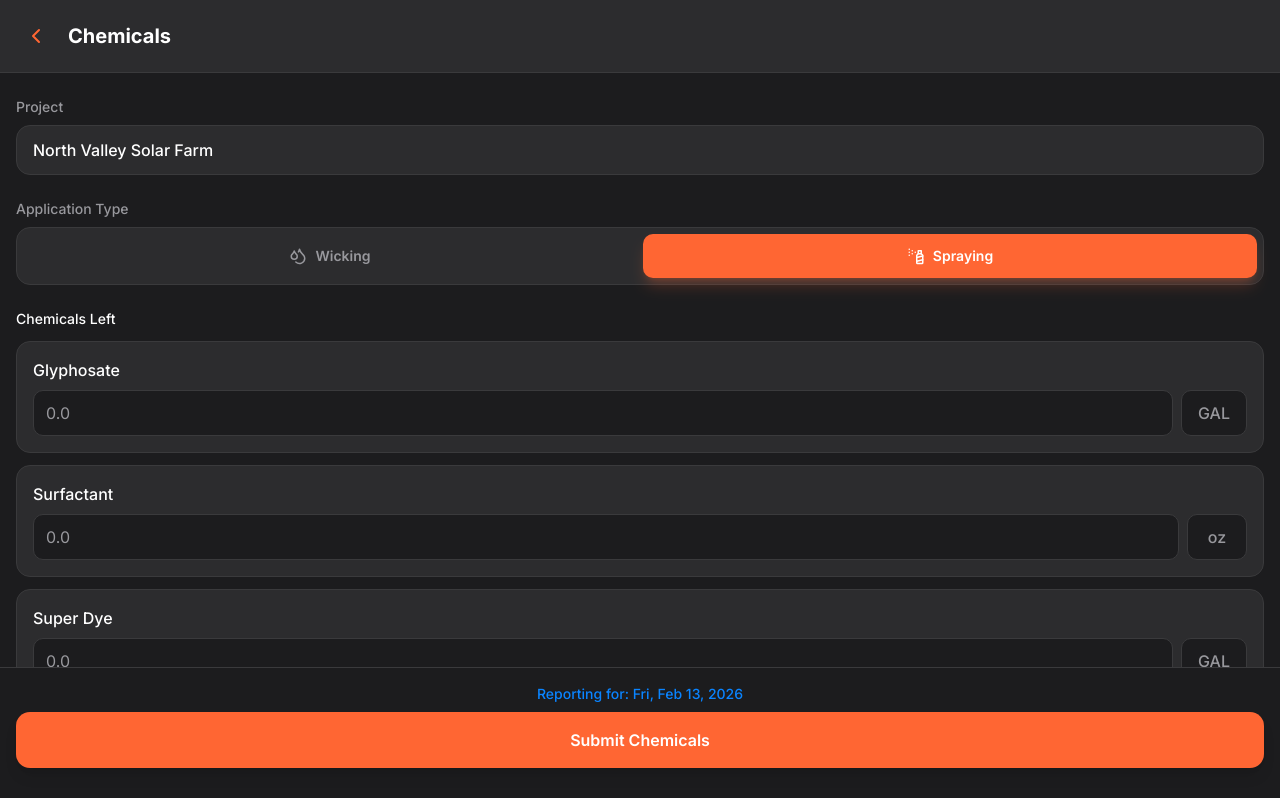
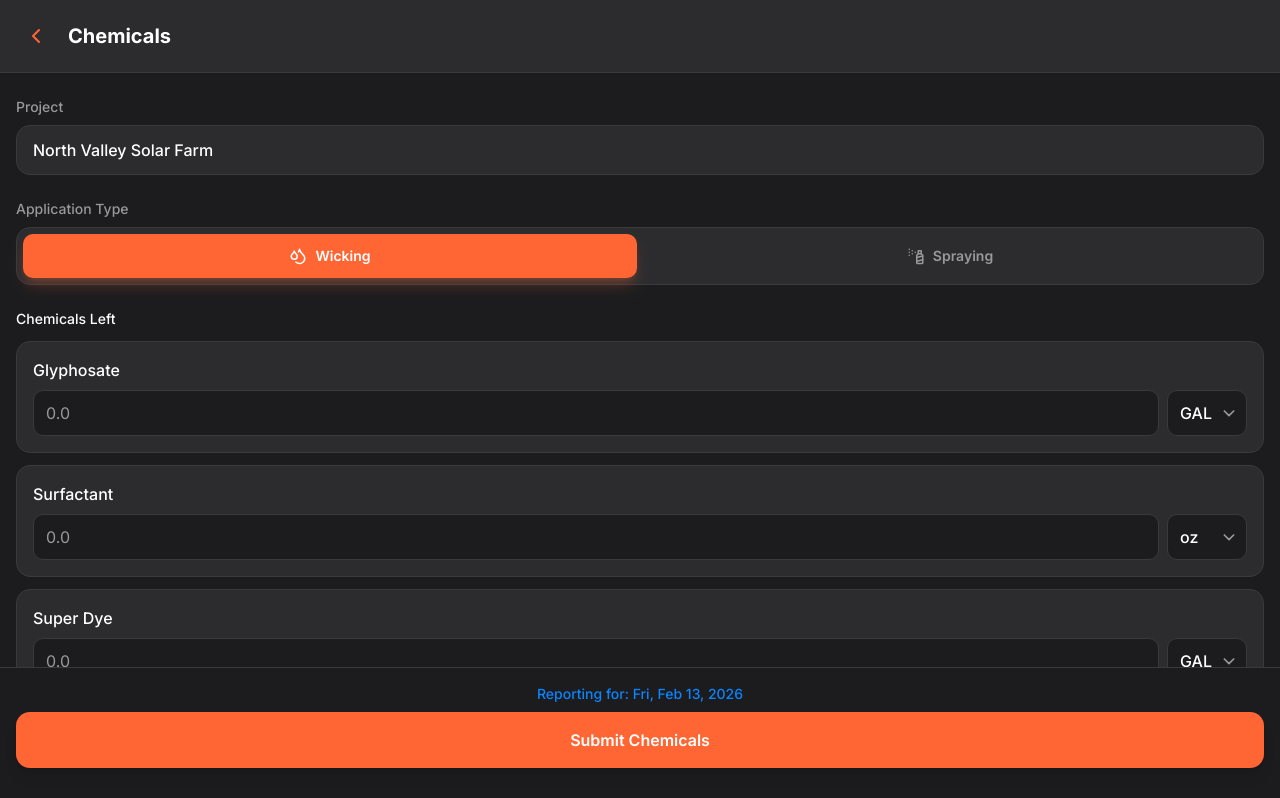
Before and after one commit to shashanka2a/FieldWorker-App, a Next.js app: page /material-log in a window 1280 px wide. Shown: the top 798 px of the page. Built offline with nearby package versions, Linux system fonts and the light colour scheme.

Commit message:
feat: Update active bottom navigation tab color, set default application type to wicking, and enhance chemical unit selection with new options and improved UI.

```diff
--- a/src/components/BottomNav.tsx
+++ b/src/components/BottomNav.tsx
@@ -48,7 +48,7 @@ export function BottomNav({ activeTab }: BottomNavProps) {
               key={tab.id}
               onClick={() => handleNav(tab.path)}
               disabled={!!navigatingTo}
-              className={`flex flex-col items-center justify-center gap-1.5 flex-1 h-full touch-manipulation focus:outline-none disabled:opacity-70 transition-colors ${isActive ? 'text-[#FF6633]' : 'text-[#AEAEB2]'
+              className={`flex flex-col items-center justify-center gap-1.5 flex-1 h-full touch-manipulation focus:outline-none disabled:opacity-70 transition-colors ${isActive ? 'text-[#0A84FF]' : 'text-[#AEAEB2]'
                 }`}
               aria-label={tab.label}
               aria-current={isActive ? 'page' : undefined}
--- a/src/components/MaterialLog.tsx
+++ b/src/components/MaterialLog.tsx
@@ -21,7 +21,7 @@ export function MaterialLog() {
   const [showWarning, setShowWarning] = useState(false);
   const [warningMessage, setWarningMessage] = useState('');
   const [backNavigating, setBackNavigating] = useState(false);
-  const [applicationType, setApplicationType] = useState<ApplicationType>('spraying');
+  const [applicationType, setApplicationType] = useState<ApplicationType>('wicking');
 
   const currentProject = {
     name: 'North Valley Solar Farm',
@@ -285,21 +285,20 @@ export function MaterialLog() {
                         placeholder="0.0"
                         className="flex-1 bg-[#1C1C1E] text-white placeholder-[#98989D] px-3 py-2.5 rounded-lg outline-none border border-[#3A3A3C] focus:ring-2 focus:ring-[#FF6633]"
                       />
-                      {index >= 6 ? (
+                      <div className="relative">
                         <select
                           value={chemical.unit}
                           onChange={(e) => updateChemicalUnit(index, e.target.value)}
-                          className="bg-[#1C1C1E] text-white px-4 py-2.5 rounded-lg border border-[#3A3A3C] font-medium focus:ring-2 focus:ring-[#FF6633]"
+                          className="appearance-none bg-[#1C1C1E] text-white pl-3 pr-8 py-2.5 rounded-lg border border-[#3A3A3C] font-medium focus:ring-2 focus:ring-[#FF6633] min-w-[80px] outline-none"
                         >
                           <option value="GAL">GAL</option>
                           <option value="oz">oz</option>
                           <option value="lbs">lbs</option>
+                          <option value="L">L</option>
+                          <option value="mL">mL</option>
                         </select>
-                      ) : (
-                        <div className="bg-[#1C1C1E] text-[#98989D] px-4 py-2.5 rounded-lg border border-[#3A3A3C] font-medium min-w-[60px] text-center">
-                          {chemical.unit}
-                        </div>
-                      )}
+                        <svg className="absolute right-2.5 top-1/2 -translate-y-1/2 w-4 h-4 text-[#98989D] pointer-events-none" fill="none" viewBox="0 0 24 24" stroke="currentColor" strokeWidth="2.5"><path strokeLinecap="round" strokeLinejoin="round" d="M19 9l-7 7-7-7" /></svg>
+                      </div>
                     </div>
                   </div>
                   {index >= 6 && (
```
